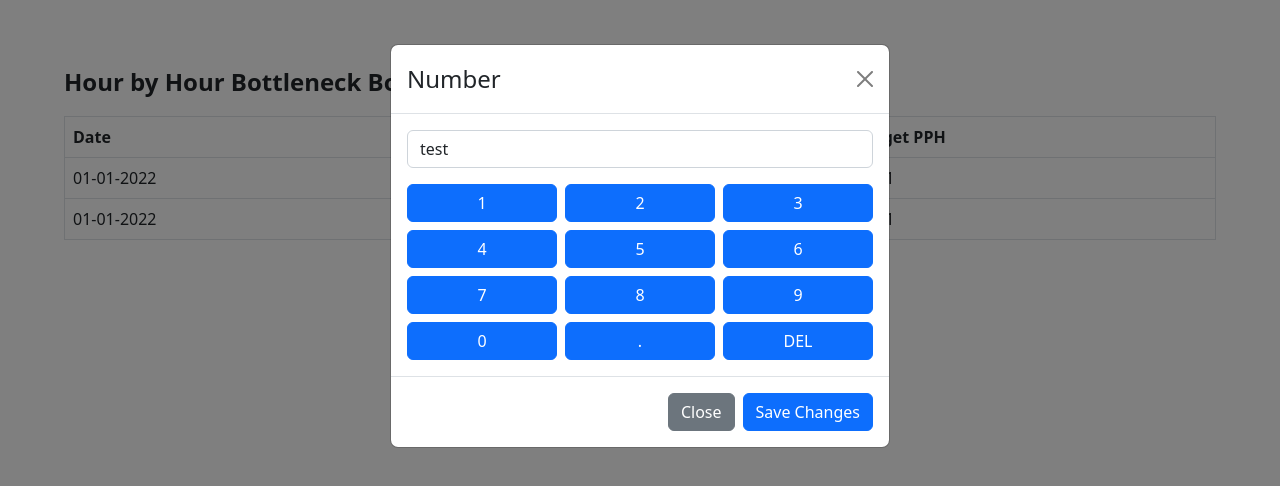
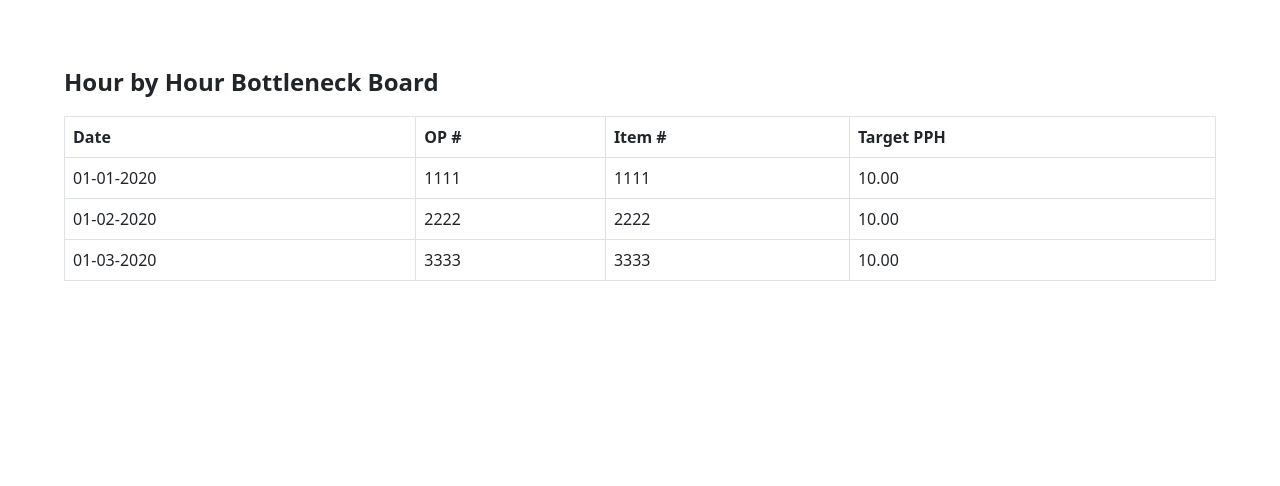
Before and after one commit to albondad/nylok-bottleneck-board-prototype, a Next.js app in the folder packages/web-application/: page / in a window 1280 px wide. Shown: the top 486 px of the page. Built offline with nearby package versions, Linux system fonts and the light colour scheme.

Commit message:
Handle showing and hiding number modal

```diff
--- a/packages/web-application/components/hour-by-hour-bottleneck-board-table/hour-by-hour-bottleneck-board-table.tsx
+++ b/packages/web-application/components/hour-by-hour-bottleneck-board-table/hour-by-hour-bottleneck-board-table.tsx
@@ -1,9 +1,9 @@
 import { StyledTable } from "./hour-by-hour-bottleneck-board-table.styled-components";
 import { TableProps } from "react-bootstrap";
 import classNames from "classnames";
-import React, { ComponentProps, useMemo } from "react";
-import { Modal, Button, Form, Container, Row, Col } from "react-bootstrap";
+import React, { ComponentProps, useMemo, useState } from "react";
 import { NumberModal } from "../number-modal";
+import { sampleDataUtility } from "../../utilities";
 
 export type HourByHourBottleneckBoardTablePropsType = TableProps &
   ComponentProps<typeof StyledTable> & {};
@@ -20,6 +20,12 @@ export const HourByHourBottleneckBoardTable = ({
     return newClassNameMemo;
   }, [classNameProp]);
 
+  const [isNumberModalOpenState, setIsNumberModalOpenState] = useState(false);
+
+  const handleNumberModalClose = () => {
+    setIsNumberModalOpenState(false);
+  };
+
   return (
     <StyledTable bordered={true} className={classNameMemo} {...restProps}>
       <thead>
@@ -31,22 +37,24 @@ export const HourByHourBottleneckBoardTable = ({
         </tr>
       </thead>
       <tbody>
-        <tr>
-          <td>01-01-2022</td>
-          <td>
-            1111
-            <NumberModal />
-          </td>
-          <td>1111</td>
-          <td>1111</td>
-        </tr>
-        <tr>
-          <td>01-01-2022</td>
-          <td>1111</td>
-          <td>1111</td>
-          <td>1111</td>
-        </tr>
+        {sampleDataUtility.sampleData.map((element) => {
+          const handleNumberTableDataClick = () => {
+            setIsNumberModalOpenState(true);
+          };
+          return (
+            <tr key={element.id}>
+              <td>{element.date}</td>
+              <td onClick={handleNumberTableDataClick}>{element.opNumber}</td>
+              <td onClick={handleNumberTableDataClick}>{element.itemNumber}</td>
+              <td onClick={handleNumberTableDataClick}>{element.targetPph}</td>
+            </tr>
+          );
+        })}
       </tbody>
+      <NumberModal
+        show={isNumberModalOpenState}
+        onClose={handleNumberModalClose}
+      />
     </StyledTable>
   );
 };
--- a/packages/web-application/components/number-modal/number-modal.tsx
+++ b/packages/web-application/components/number-modal/number-modal.tsx
@@ -4,10 +4,15 @@ import classNames from "classnames";
 import React, { ComponentProps, useMemo } from "react";
 
 export type NumberModalPropsType = ModalProps &
-  ComponentProps<typeof StyledModal> & {};
+  ComponentProps<typeof StyledModal> & {
+    onClose?: (event: any) => any;
+    isOpen?: boolean;
+  };
 
 export const NumberModal = ({
   className: classNameProp,
+  isOpen: isOpenProp = false,
+  onClose: onCloseProp = () => {},
   ...restProps
 }: NumberModalPropsType) => {
   const classNameMemo = useMemo(() => {
@@ -16,12 +21,17 @@ export const NumberModal = ({
   }, [classNameProp]);
 
   return (
-    <StyledModal show={true} onClose={() => {}} {...restProps}>
+    <StyledModal
+      className={classNameMemo}
+      onHide={onCloseProp}
+      show={isOpenProp}
+      {...restProps}
+    >
       <Modal.Header closeButton={true}>
         <Modal.Title>Number</Modal.Title>
       </Modal.Header>
       <Modal.Body>
-        <Form.Control value="test"></Form.Control>
+        <Form.Control value="0"></Form.Control>
         <div className="NumberModal-numberPad">
           <Button className="NumberModal-item">1</Button>
           <Button className="NumberModal-item">2</Button>
@@ -38,8 +48,12 @@ export const NumberModal = ({
         </div>
       </Modal.Body>
       <Modal.Footer>
-        <Button variant="secondary">Close</Button>
-        <Button variant="primary">Save Changes</Button>
+        <Button onClick={onCloseProp} variant="secondary">
+          Close
+        </Button>
+        <Button onClick={onCloseProp} variant="primary">
+          Save
+        </Button>
       </Modal.Footer>
     </StyledModal>
   );
```
